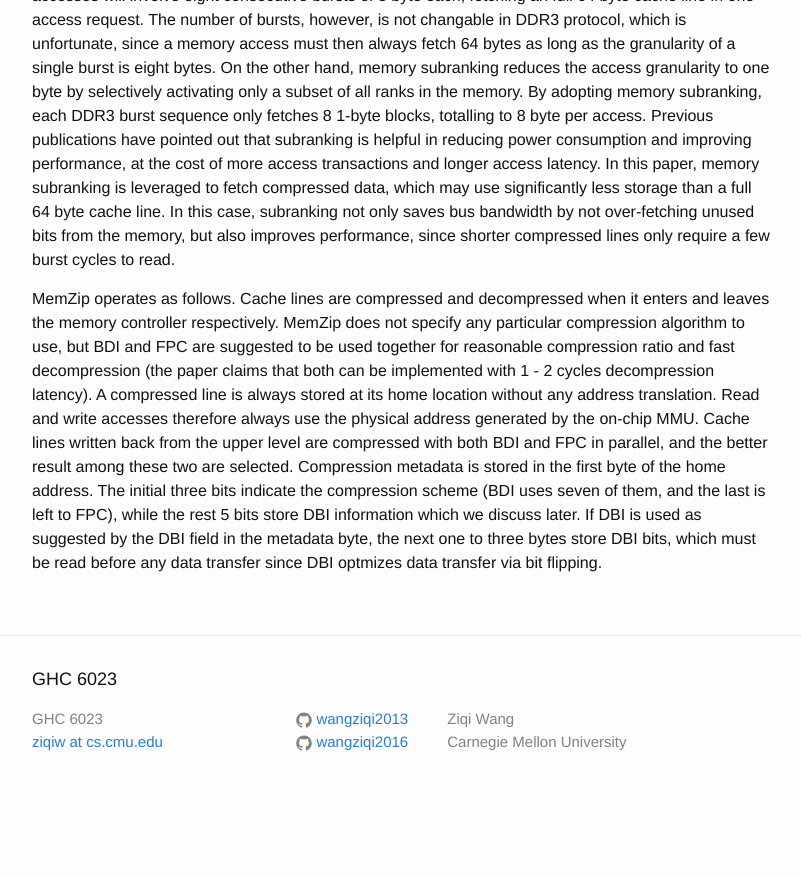
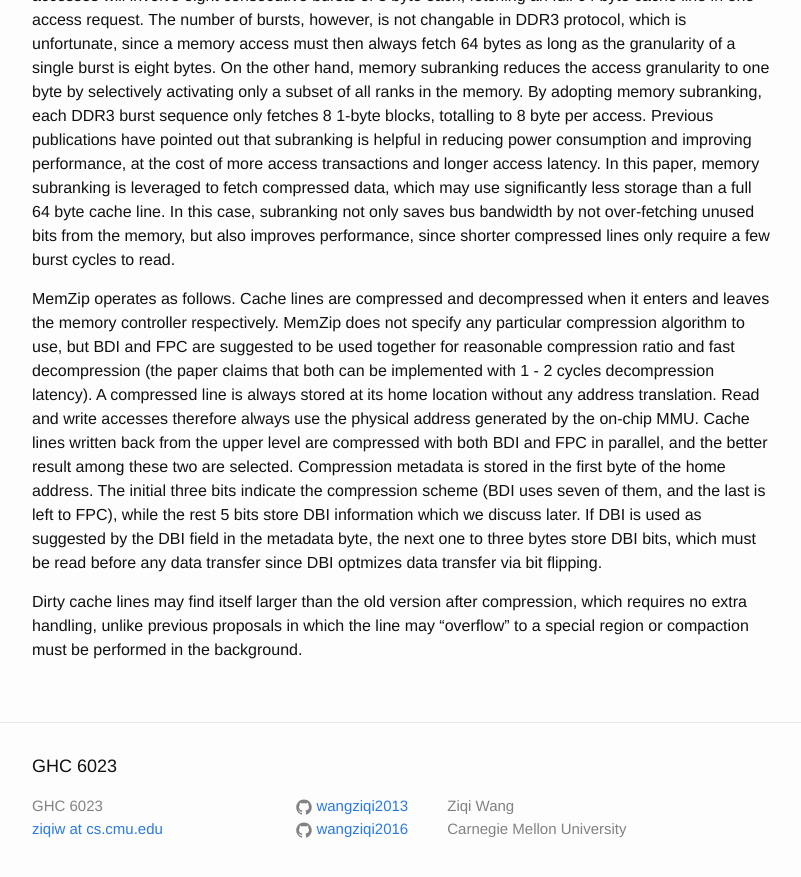
Before and after one commit to wangziqi2013/wangziqi2013.github.io, a Jekyll site: the page built from _posts/2020-07-18-memzip.markdown, in a window 1280 px wide and 900 px high, scrolled down 1258 px. Shown: the top 877 px of the window, without its empty margins (238-1039 px from the left). Built offline with Jekyll 4.4.1, drawn with Linux system fonts in a browser that asks for light colours; before the commit the page ends 2071 px from its top, so only the background shows below that.

Commit message:
Adding dirty writes

```diff
--- a/_posts/2020-07-18-memzip.markdown
+++ b/_posts/2020-07-18-memzip.markdown
@@ -64,3 +64,6 @@ Compression metadata is stored in the first byte of the home address. The initia
 scheme (BDI uses seven of them, and the last is left to FPC), while the rest 5 bits store DBI information which we discuss
 later. If DBI is used as suggested by the DBI field in the metadata byte, the next one to three bytes store DBI bits,
 which must be read before any data transfer since DBI optmizes data transfer via bit flipping.
+
+Dirty cache lines may find itself larger than the old version after compression, which requires no extra handling, unlike
+previous proposals in which the line may "overflow" to a special region or compaction must be performed in the background.
```
